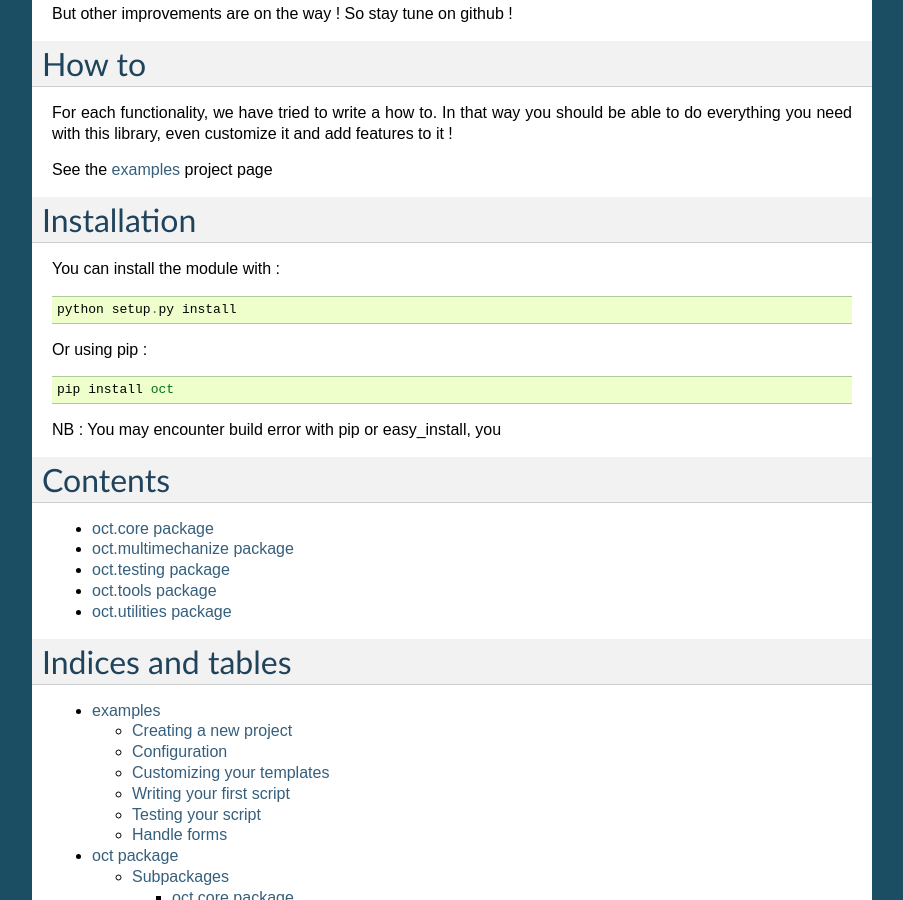
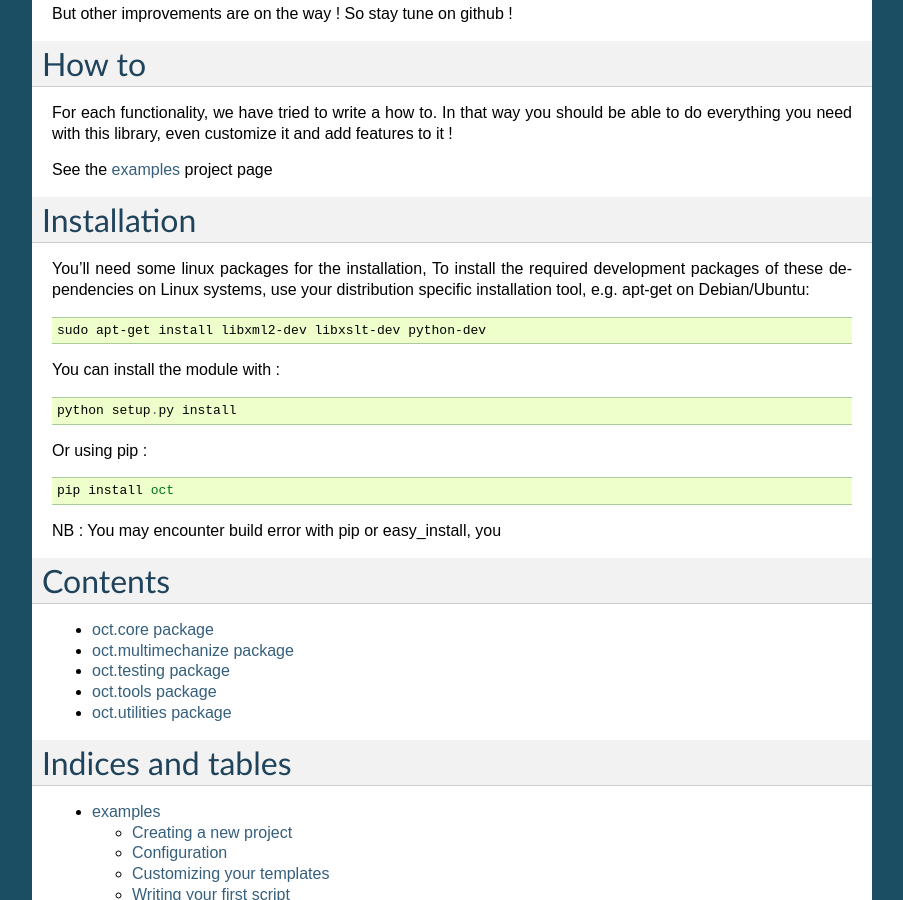
Before and after one commit to TheGhouls/oct, a Sphinx documentation site: the page built from doc/index.rst, in a window 1280 px wide and 900 px high, scrolled down 846 px. Shown: the whole window, without its empty margins (198-1101 px from the left). Built offline with Sphinx 7.4.7, drawn with Linux system fonts in a browser that asks for light colours.

Commit message:
update doc for installation requirements

```diff
--- a/doc/index.rst
+++ b/doc/index.rst
@@ -57,6 +57,14 @@ project page
 Installation
 ============
 
+You'll need some linux packages for the installation, To install the required development packages of these dependencies on Linux systems,
+use your distribution specific installation tool, e.g. apt-get on Debian/Ubuntu:
+
+.. code-block:: bash
+
+   sudo apt-get install libxml2-dev libxslt-dev python-dev
+
+
 You can install the module with :
 
 .. code-block:: python
```
